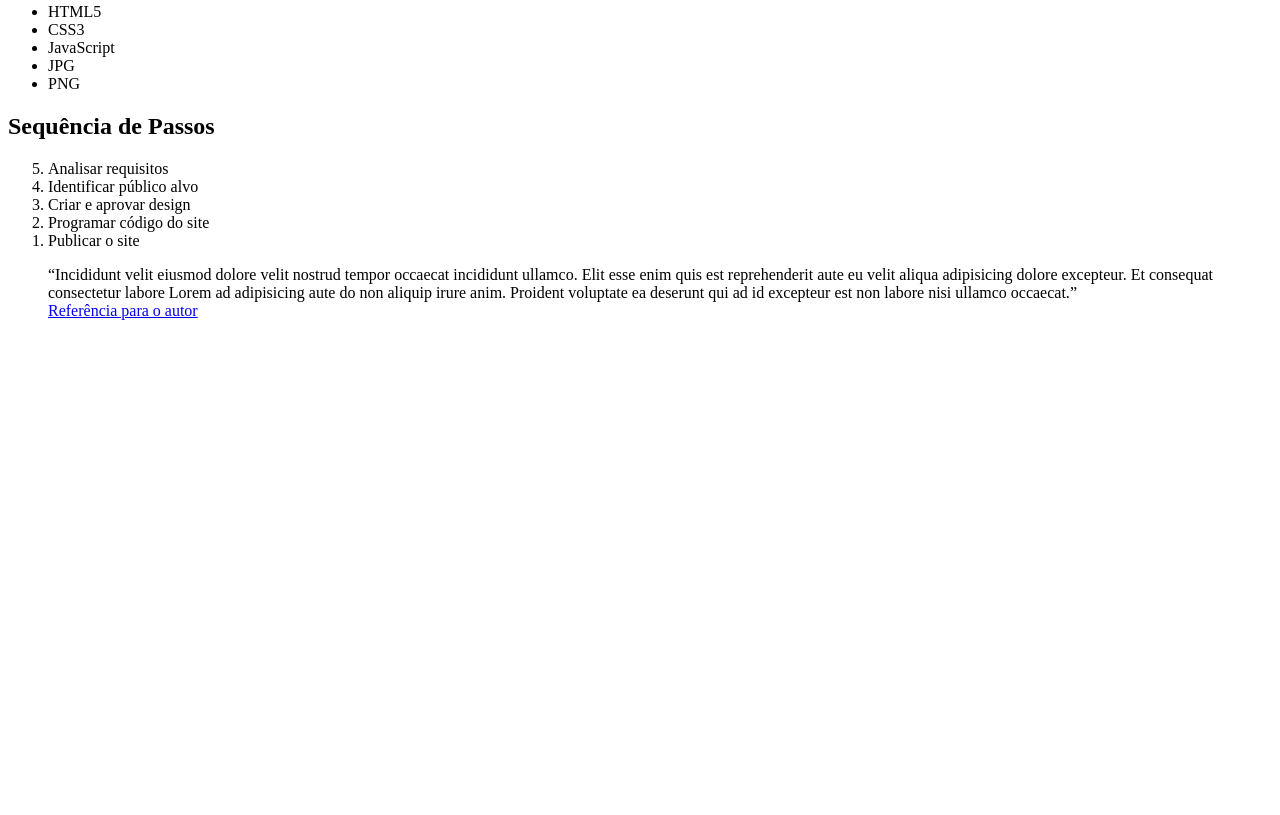
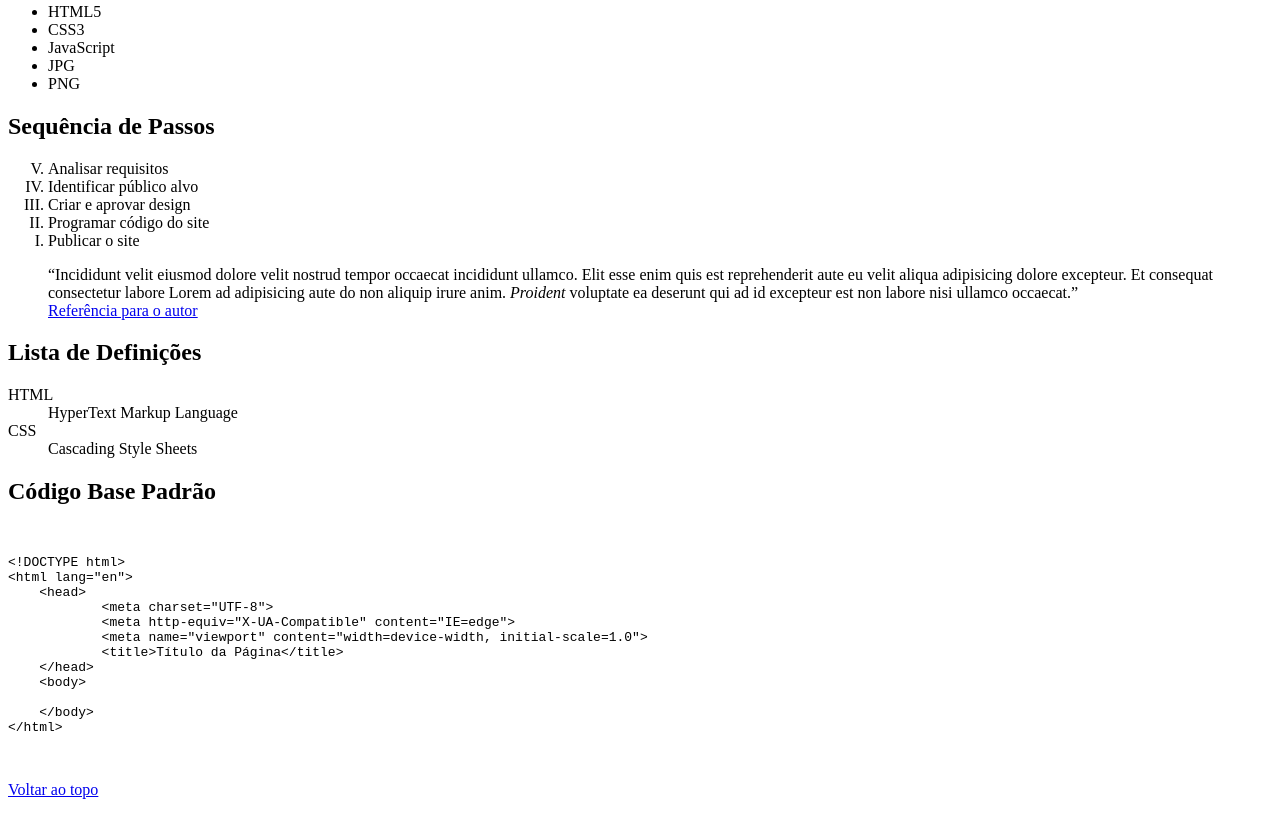
Before and after one commit to S0stenes/Reprograme-se-IFES, a plain HTML site: page Semana 1/index.html in a window 1280 px wide. Shown: the part 302-1117 px from the top of the page. Before the commit the page ends 800 px from the top, so only its background shows below. Drawn offline with Linux system fonts and the light colour scheme.

Commit message:
Modificações na atividade 04

```diff
--- a/Aula 01/index.html
+++ b/Semana 1/index.html
@@ -1,3 +1,6 @@
+<!--Nessa aula vimos a questão dos elementos semanticos de um HTML segue o link para acessar-->
+<!--https://www.freecodecamp.org/portuguese/news/elementos-semanticos-do-html5-explicados/-->
+
 <!DOCTYPE html>
 <html lang="en">
     <head>
@@ -7,7 +10,8 @@
         <title>Elementos Textuais Básicos da Linguagem HTML</title>
     </head>
     <body>
-        <h1>Boas Práticas Para Criação de Sites </h1>
+        <h1 id="titulo">Boas Práticas Para Criação de Sites </h1> <!--id é um identificador, servindo para identificarmos ele no site,
+            refenciando ele podemos ir para o título rapidamente gerando um link-->
         <hr> <!-- Separando o contéudo do título -->
         <p>Cupidatat amet laborum anim voluptate. Adipisicing pariatur minim aliquip qui ad culpa aliquip.
         In qui sit cillum sit est esse aliqua reprehenderit ut nostrud sunt do veniam.
@@ -32,7 +36,7 @@
         </ul>
 
         <h2>Sequência de Passos</h2>
-        <ol type="1" start="" reversed> <!-- A <ol> possui alguns atributos, sendo ele o tipo, o começo dele e atribuição de reverso-->
+        <ol type="I" start="" reversed> <!-- A <ol> possui alguns atributos, sendo ele o tipo, o começo dele e atribuição de reverso-->
             <li>Analisar requisitos</li>
             <li>Identificar público alvo</li>
             <li>Criar e aprovar design</li>
@@ -43,8 +47,40 @@
             <q>Incididunt velit eiusmod dolore velit nostrud tempor occaecat incididunt ullamco.
             Elit esse enim quis est reprehenderit aute eu velit aliqua adipisicing dolore excepteur.
             Et consequat consectetur labore Lorem ad adipisicing aute do non aliquip irure anim.
-            Proident voluptate ea deserunt qui ad id excepteur est non labore nisi ullamco occaecat.</q> <br>
-            <a href="https://w3schools.com">Referência para o autor</a>
+            <em>Proident</em> voluptate ea deserunt qui ad id excepteur est non labore nisi ullamco occaecat.</q> <br>
+            <a href="https://w3schools.com" target="_blank" title="Clique aqui para visitar o site do autor">Referência para o autor</a>
         </blockquote>
+
+        <h2>Lista de Definições</h2>
+        <dl>
+            <dt>HTML</dt>
+            <dd>HyperText Markup Language</dd>
+            <dt>CSS</dt>
+            <dd>Cascading Style Sheets</dd>
+        </dl>
+
+        <h2>Código Base Padrão</h2>
+        <!--Algumas entidades que o HTML utiliza para que possamos trabalhar com códigos na página para que eles possam ser mostrados-->
+        <!--https://mailtrap.io/blog/nbsp/-->
+        <pre> <!--O comando pre serve para realizar a quebrade linha entre o código, utilizado também para cifras, receitas, etc...-->
+            <code>
+&lt;!DOCTYPE html&gt;
+&lt;html lang="en"&gt;
+    &lt;head&gt;
+            &lt;meta charset="UTF-8"&gt;
+            &lt;meta http-equiv="X-UA-Compatible" content="IE=edge"&gt;
+            &lt;meta name="viewport" content="width=device-width, initial-scale=1.0"&gt;
+            &lt;title&gt;Título da Página&lt;/title&gt;
+    &lt;/head&gt;
+    &lt;body&gt;
+
+    &lt;/body&gt;
+&lt;/html&gt;
+            </code>
+        </pre>
+
+        <p>
+            <a href="#titulo">Voltar ao topo</a>
+        </p>
     </body>
 </html>
```
